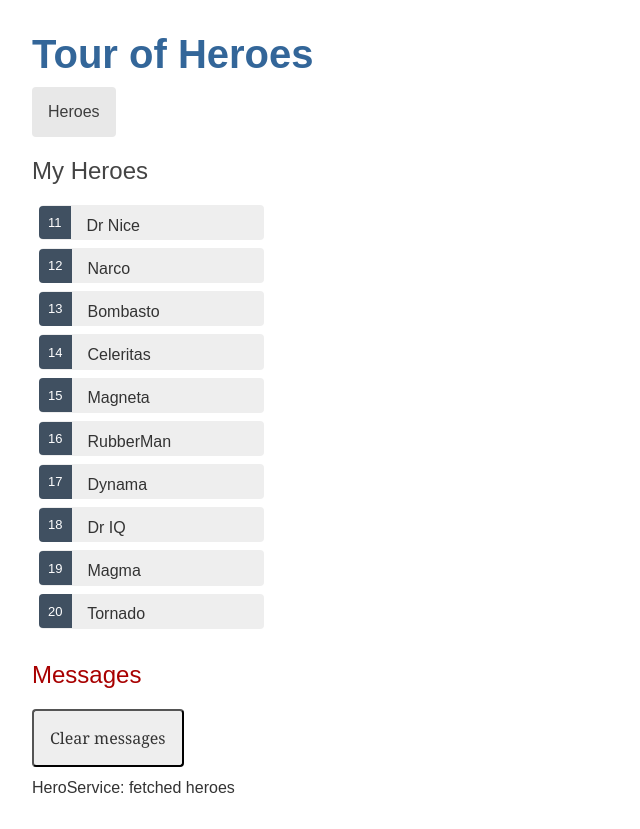
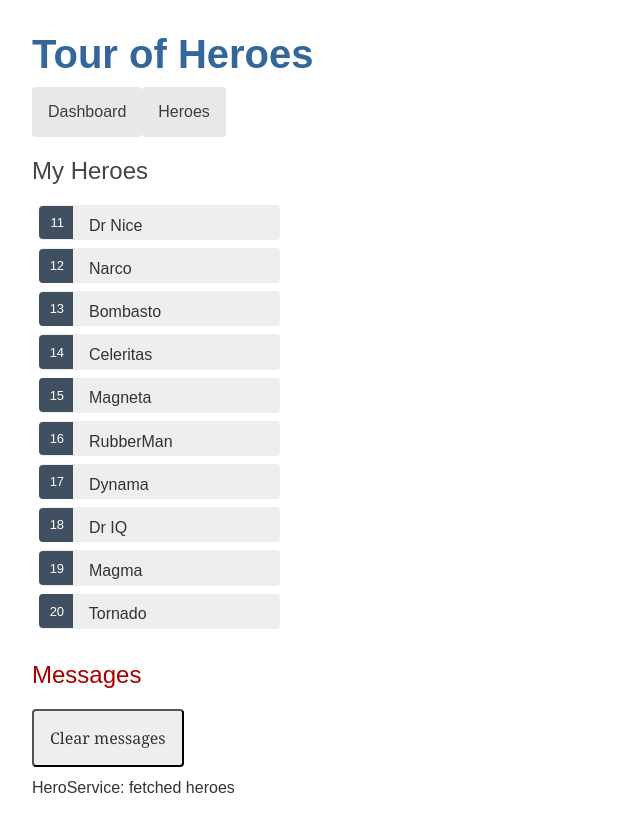
Before and after one commit to eriveltongoncalo/angular-tour-of-heroes, an Angular app: page /heroes in a window 1280 px wide. Shown: the whole page, without its empty margins (0-640 px from the left). Built offline with nearby package versions, Linux system fonts and the light colour scheme.

Commit message:
Add default page for app root.

```diff
--- a/src/app/app.component.html
+++ b/src/app/app.component.html
@@ -1,5 +1,6 @@
 <h1>{{title}}</h1>
 <nav>
+  <a routerLink="/dashboard">Dashboard</a>
   <a routerLink="/heroes">Heroes</a>
 </nav>
 <router-outlet></router-outlet>
--- a/src/app/dashboard/dashboard.component.html
+++ b/src/app/dashboard/dashboard.component.html
@@ -1,6 +1,6 @@
 <h2>Top Heroes</h2>
 <div class="heroes-menu">
-  <a *ngFor="let hero of heroes">
+  <a *ngFor="let hero of heroes" routerLink="/detail/{{hero.id}}">
     {{hero.name}}
   </a>
 </div>
--- a/src/app/heroes/heroes.component.css
+++ b/src/app/heroes/heroes.component.css
@@ -6,32 +6,36 @@
   width: 15em;
 }
 .heroes li {
+  position: relative;
   cursor: pointer;
-  position: relative;
-  left: 0;
+}
+
+.heroes li:hover {
+  left: .1em;
+}
+
+.heroes a {
+  color: #333;
+  text-decoration: none;
   background-color: #EEE;
   margin: .5em;
   padding: .3em 0;
   height: 1.6em;
   border-radius: 4px;
+  display: block;
+  width: 100%;
 }
-.heroes li:hover {
+
+.heroes a:hover {
   color: #2c3a41;
   background-color: #e6e6e6;
-  left: .1em;
 }
-.heroes li.selected {
-  background-color: black;
-  color: white;
+
+.heroes a:active {
+  background-color: #525252;
+  color: #fafafa;
 }
-.heroes li.selected:hover {
-  background-color: #505050;
-  color: white;
-}
-.heroes li.selected:active {
-  background-color: black;
-  color: white;
-}
+
 .heroes .badge {
   display: inline-block;
   font-size: small;
@@ -43,10 +47,8 @@
   left: -1px;
   top: -4px;
   height: 1.8em;
+  min-width: 16px;
+  text-align: right;
   margin-right: .8em;
   border-radius: 4px 0 0 4px;
 }
-
-input {
-  padding: .5rem;
-}
--- a/src/app/heroes/heroes.component.html
+++ b/src/app/heroes/heroes.component.html
@@ -1,9 +1,8 @@
 <h2>My Heroes</h2>
 <ul class="heroes">
-  <li *ngFor="let hero of heroes"
-      [class.selected]="hero === selectedHero"
-      (click)="onSelect(hero)">
-    <span class="badge">{{hero.id}}</span> {{hero.name}}
+  <li *ngFor="let hero of heroes">
+    <a routerLink="/detail/{{hero.id}}">
+      <span class="badge">{{hero.id}}</span> {{hero.name}}
+    </a>
   </li>
 </ul>
-<app-hero-detail [hero]="selectedHero"></app-hero-detail>
--- a/src/app/heroes/heroes.component.ts
+++ b/src/app/heroes/heroes.component.ts
@@ -10,19 +10,12 @@
 })
 export class HeroesComponent implements OnInit {
 
-  selectedHero?: Hero;
-
   heroes: Hero [] = [];
 
-  constructor(private heroService: HeroService, private messageService: MessageService) { }
+  constructor(private heroService: HeroService) { }
 
   ngOnInit(): void {
     this.getHeroes();
-  }
-
-  onSelect(hero: Hero): void {
-    this.selectedHero = hero;
-    this.messageService.add(`HeroesComponent: Selected hero id=${hero.id}`);
   }
 
   getHeroes(): void {
```
Also changed, not shown: src/app/app-routing.module.ts (+7 -1 lines).
